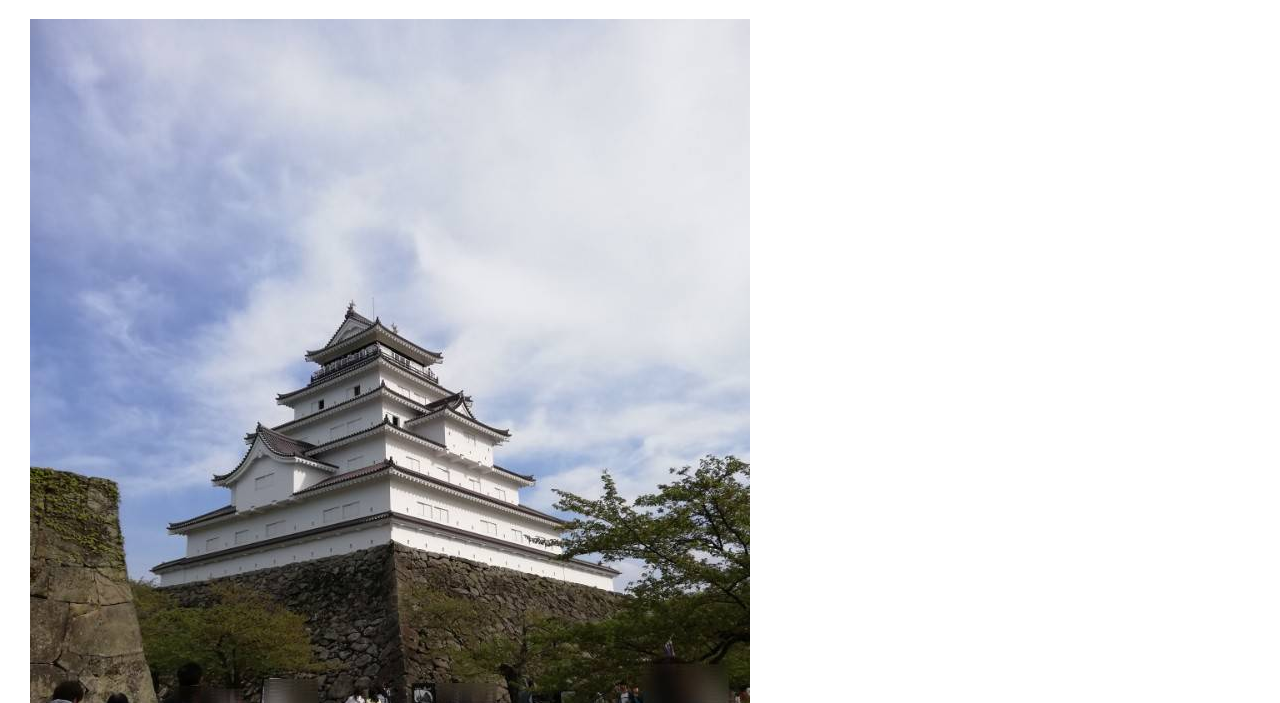
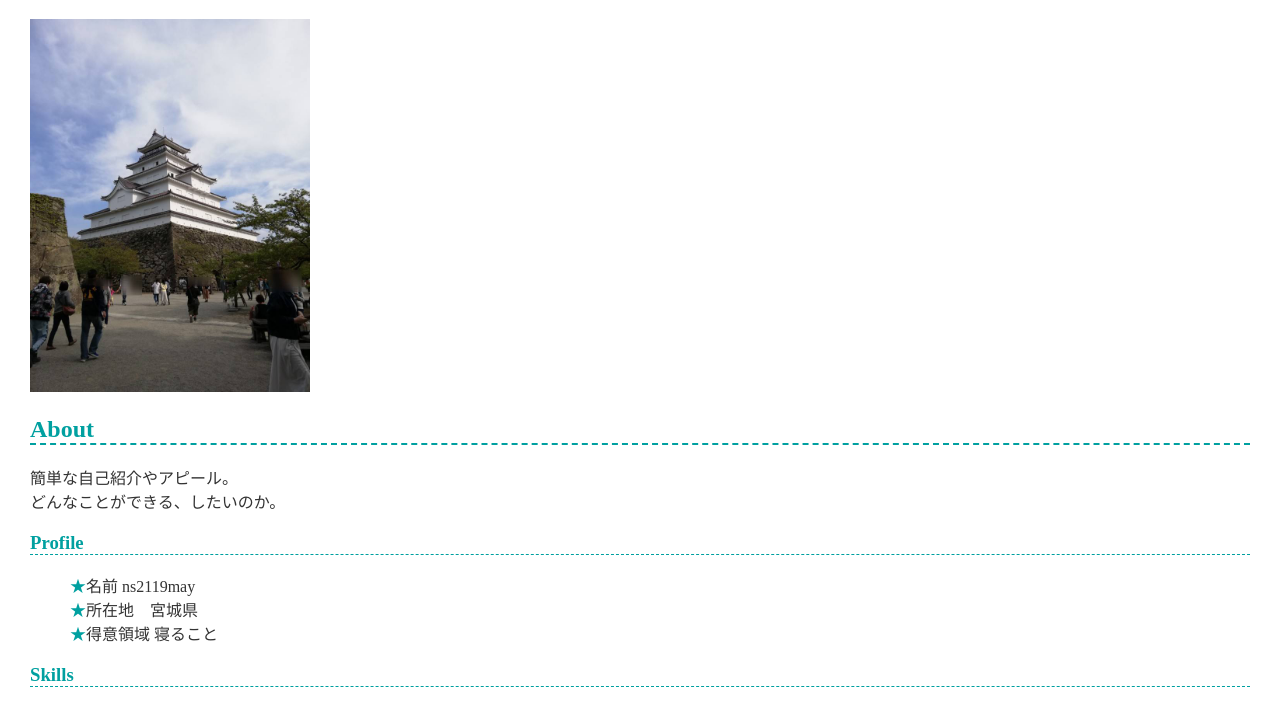
Before and after one commit to ns2119may-hub/ns2119may.github.io, a plain HTML site: page index.html in a window 1280 px wide. Shown: the part 94-797 px from the top of the page. Drawn offline with Linux system fonts and the light colour scheme.

Commit message:
Update index.html

```diff
--- a/index.html
+++ b/index.html
@@ -8,7 +8,7 @@
   </head>
   <body>
     <h1>ns2119may</h1>
-    <img src="30172.jpg">
+    <img src="30172.jpg" width="280">
     <h2>About</h2>
     <p>
       簡単な自己紹介やアピール。<br>
```
